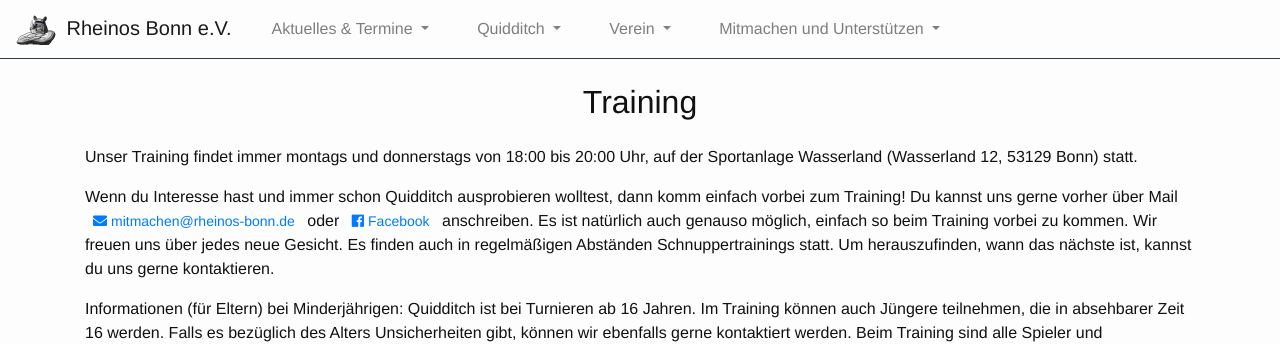
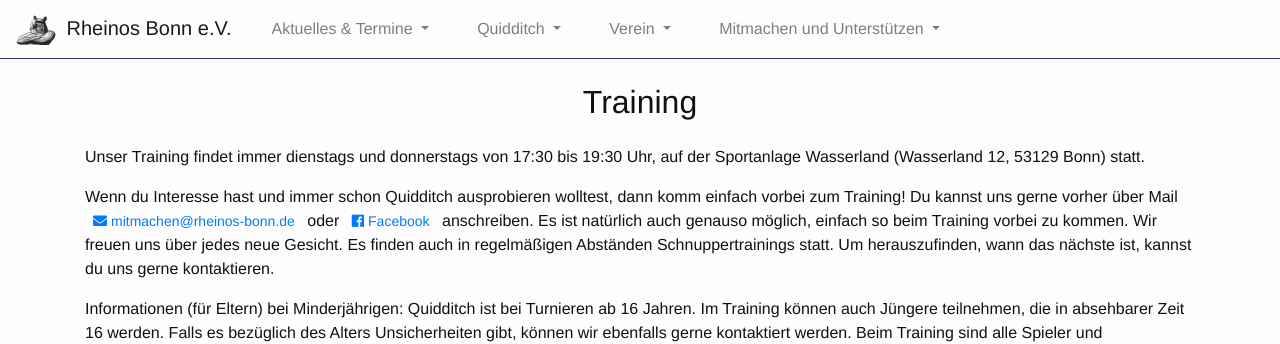
Before and after one commit to rheinos/rheinos.github.io, a Jekyll site: the page built from pages/join.html, in a window 1280 px wide. Shown: the top 344 px of the page. Built offline with Jekyll 4.4.1, drawn with Linux system fonts in a browser that asks for light colours; nearby versions of some CDN libraries.

Commit message:
Update Trainingszeiten

```diff
--- a/pages/join.html
+++ b/pages/join.html
@@ -8,7 +8,7 @@ permalink: /join/
   <header class="text-center mb-4">
     <h2>Training</h2>
   </header>
-    <p>Unser Training findet immer montags und donnerstags von 18:00 bis 20:00 Uhr, auf der Sportanlage Wasserland (Wasserland 12, 53129 Bonn) statt.
+    <p>Unser Training findet immer dienstags und donnerstags von 17:30 bis 19:30 Uhr, auf der Sportanlage Wasserland (Wasserland 12, 53129 Bonn) statt.
   <div class="modal fade map-modal" tabindex="-1" role="dialog" aria-labelledby="myExtraLargeModalLabel" aria-hidden="true">
     <div class="modal-dialog modal-xl">
       <div class="modal-content">
```
